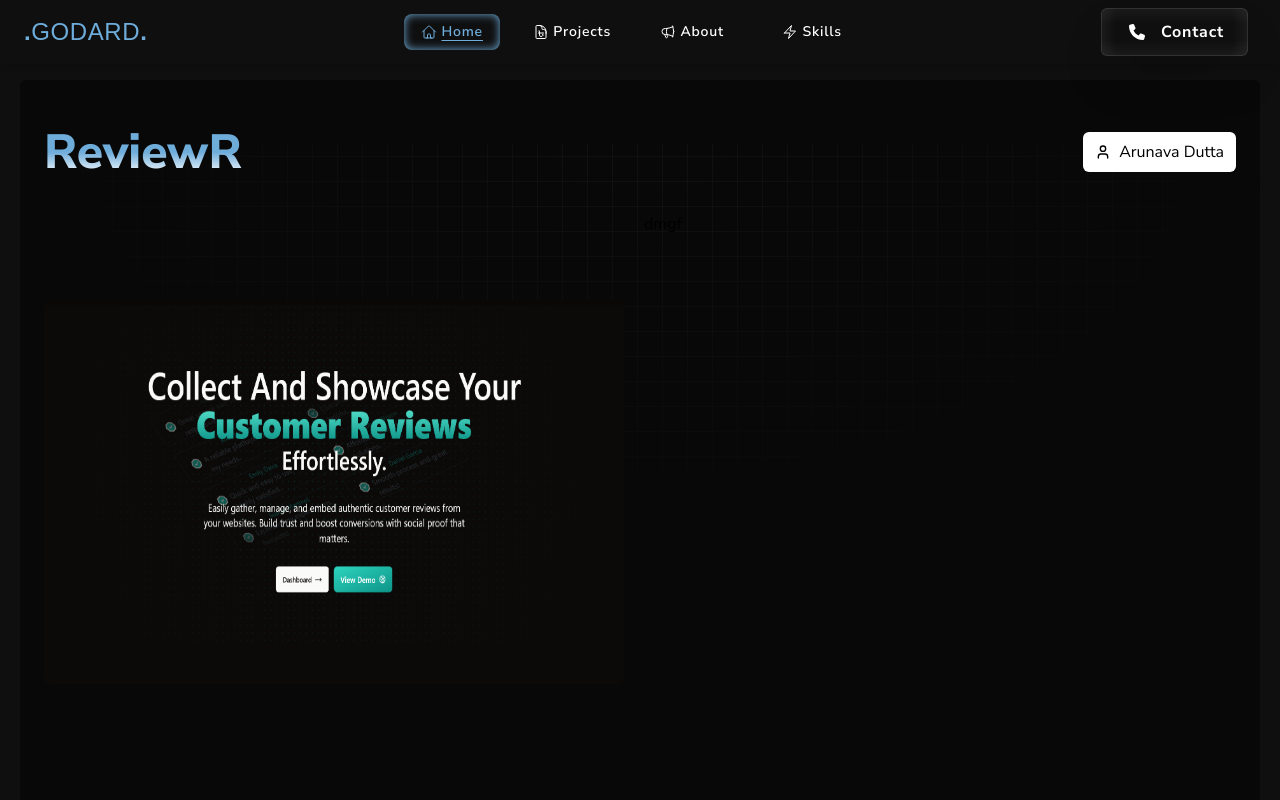
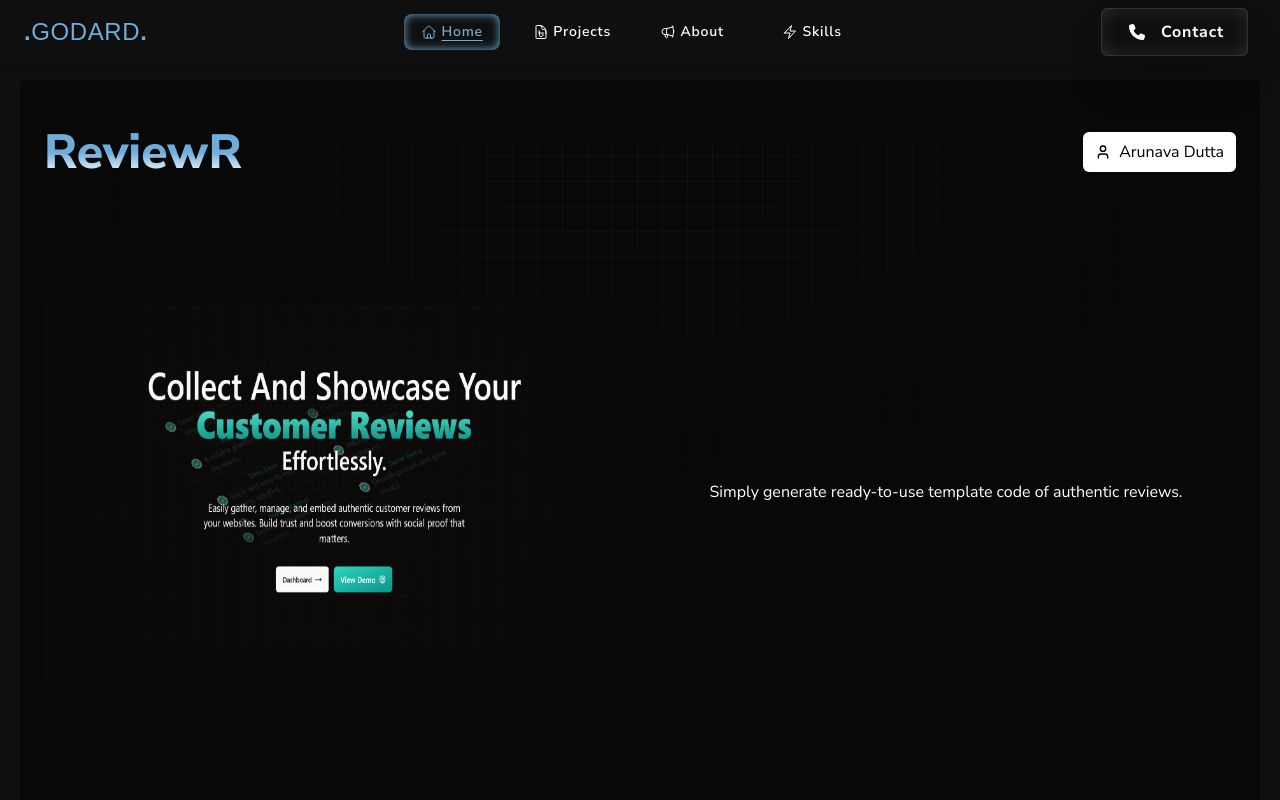
Before and after one commit to ArunavaCoderEm/Godard_Portfolio, a React (Vite) app: page /projectpage/0/ReviewR in a window 1280 px wide. Shown: the top 800 px of the page. Built offline with nearby package versions, Linux system fonts and the light colour scheme; a web font is replaced by a local one.

Commit message:
almost done now team section and all

```diff
--- a/src/Pages/ProductPage.tsx
+++ b/src/Pages/ProductPage.tsx
@@ -47,7 +47,9 @@ export default function ProductPage(): React.ReactNode {
           <div className="p-3 flex items-center justify-center">
             <img src={element.img} className="bg-red-500 h-96 w-full object-fit rounded-md" alt="img" />
           </div>
-          <div>dmgf</div>
+          <div className="p-3 flex items-center justify-center">
+            <h2 className="text-white">{element.desc}</h2>
+          </div>
         </div>
 
         <div className="items-center justify-between rounded-md flex md:flex-row p-3 flex-col h-[15%] w-full">
```
